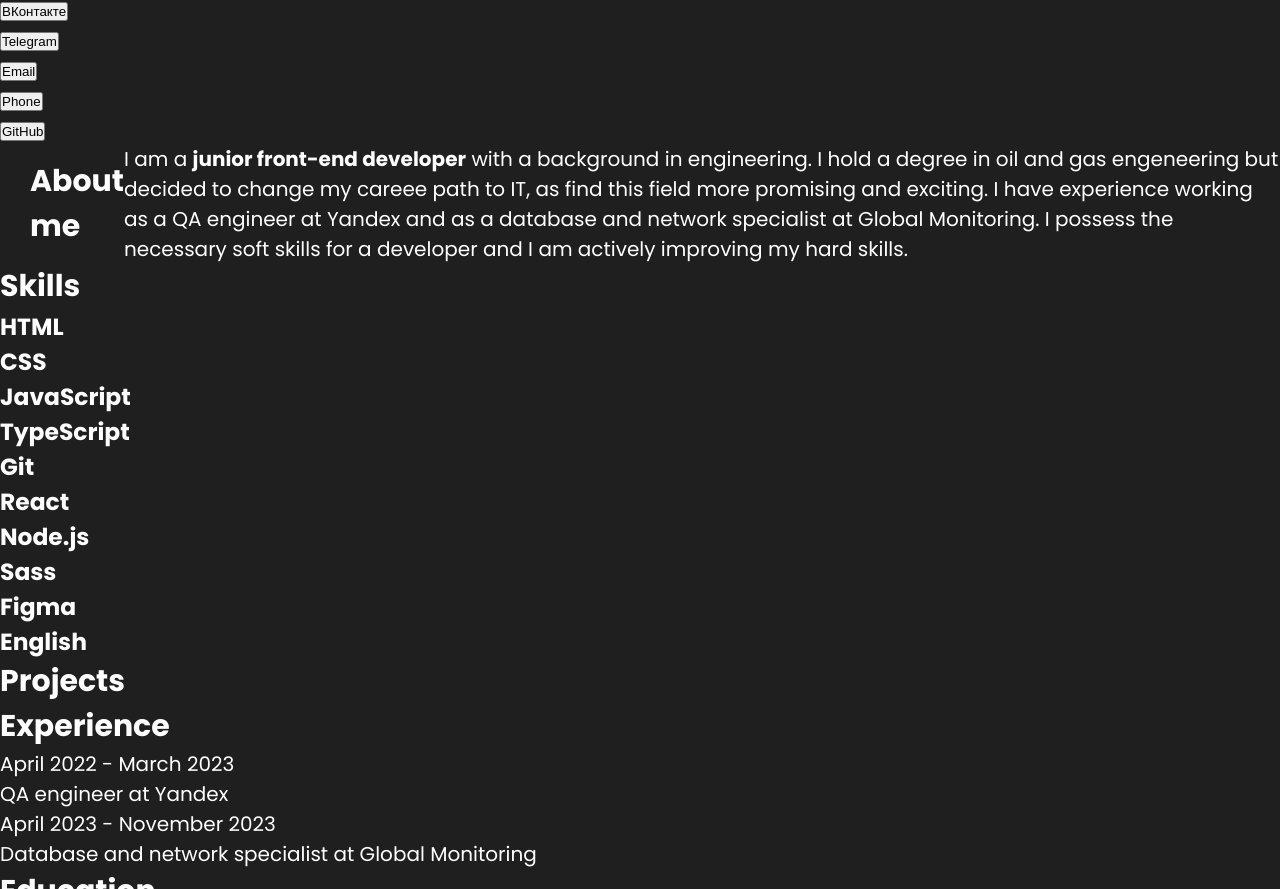
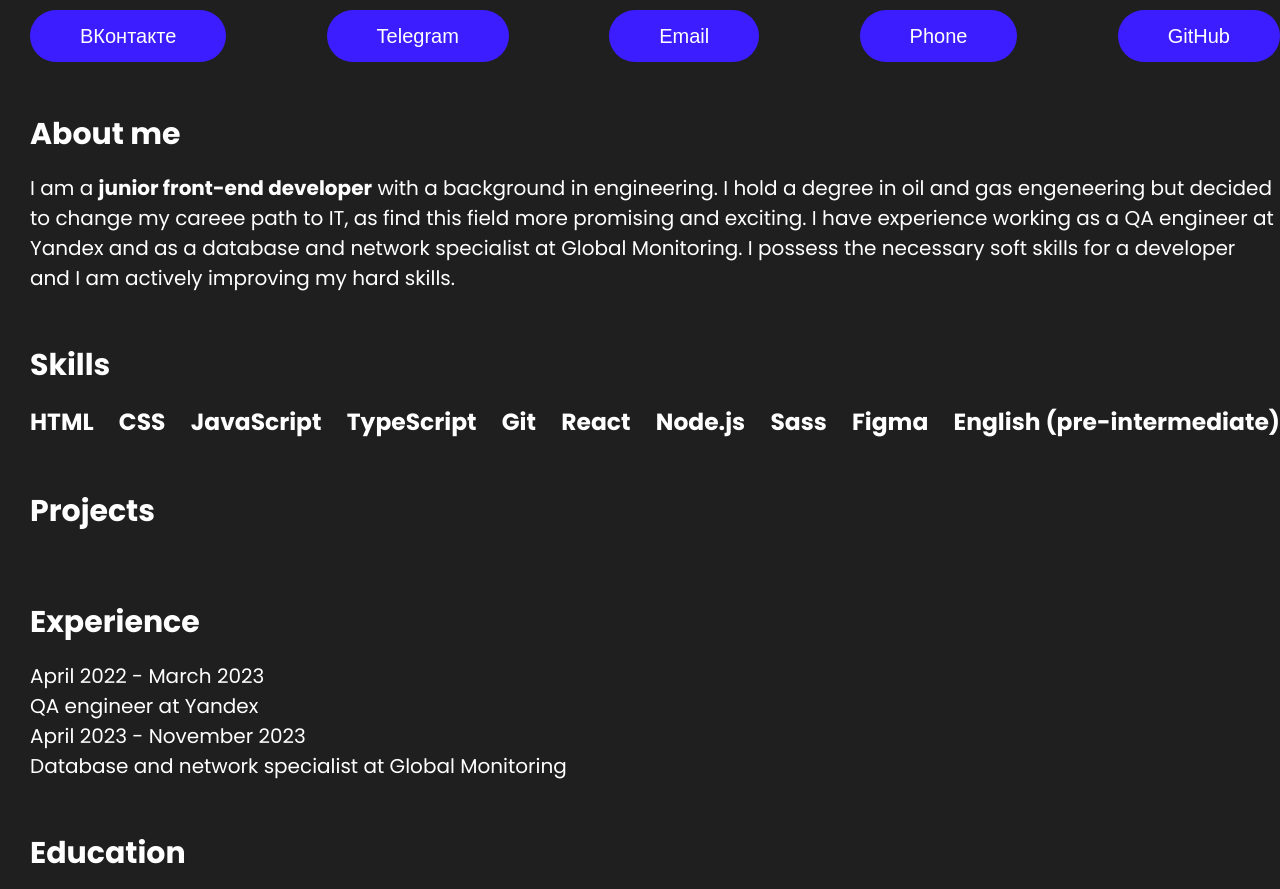
Before and after one commit to AlbinaTelemesova/rsschool-cv, a plain HTML site: page index.html in a window 1280 px wide. Shown: the part 732-1621 px from the top of the page. Drawn offline with Linux system fonts and the light colour scheme.

Commit message:
feat: make style for main

```diff
--- a/index.html
+++ b/index.html
@@ -72,7 +72,7 @@
                         </a>
                     </li>
                     <li class="contact_item">
-                        <a href="mailto:telemesova96@gmail.com" class="contact_link" target="_blank">
+                        <a href="mailto:telemesova96@gmail.com" class="contact_link" target="_blank" title="telemesova96@gmail.com">
                             <button class="btn_contact" type="button">Email</button>
                         </a>
                     </li>
@@ -124,7 +124,7 @@
                         <h3 class="skill_name">Figma</h3>
                     </li>
                     <li class="skill_item">
-                        <h3 class="skill_name">English</h3>
+                        <h3 class="skill_name">English (pre-intermediate)</h3>
                     </li>
                 </ul>
             </section>
--- a/style.css
+++ b/style.css
@@ -116,9 +116,93 @@ a {
     width: 50%;
 }
 
-.about {
+.contact {
+    display: flex;
+    padding-left: 30px;
+    flex-direction: column;
+}
+
+.contact_list {
     display: flex;
     justify-content: space-between;
     align-items: center;
+    padding-bottom: 50px;
+}
+
+.title_contact {
+    margin-bottom: 16px;
+}
+
+.btn_contact {
+    padding: 20px 50px;
+    font-size: 20px;
+    font-weight: 400;
+    line-height: 12px;
+    color:#FFF;
+    background-color: #3C1DFF;
+    border: none;
+    border-radius: 50px;
+    cursor: pointer;
+    transition: 0.5s, ease;
+}
+
+.btn_contact:hover {
+    background-color: #15B9B9;
+}
+
+.about {
     padding-left: 30px;
+    padding-bottom: 50px;
 }
+
+.title_about {
+    margin-bottom: 16px;
+}
+
+.skill {
+    padding-left: 30px;
+    padding-bottom: 50px;
+}
+
+.title_skill {
+    margin-bottom: 16px;
+}
+
+.skill_list {
+    display: flex;
+    flex-wrap: wrap;
+    justify-content: space-between;
+}
+
+.projects {
+    padding-left: 30px;
+    padding-bottom: 50px;
+}
+
+.title_projects {
+    margin-bottom: 16px;
+}
+
+.experience {
+    padding-left: 30px;
+    padding-bottom: 50px;
+}
+
+.title_experience {
+    margin-bottom: 16px;
+}
+
+.experience_list {
+    display: flex;
+    flex-direction: column;
+    justify-content: space-between;
+}
+
+.education {
+    padding-left: 30px;
+    padding-bottom: 50px;
+}
+
+.title_education {
+    margin-bottom: 16px;
+}
```
Also changed, not shown: images/CSS.png (deleted), images/HTML5.png (deleted), images/email.png (deleted), images/english.png (deleted), images/figma.png (deleted), images/git.png (deleted), images/git_logo.png (deleted), images/js.png (deleted), images/node.png (deleted), images/phone.png (deleted), images/react.png (deleted), images/rs.png (deleted), images/sass.png (deleted), images/ts.png (deleted).
